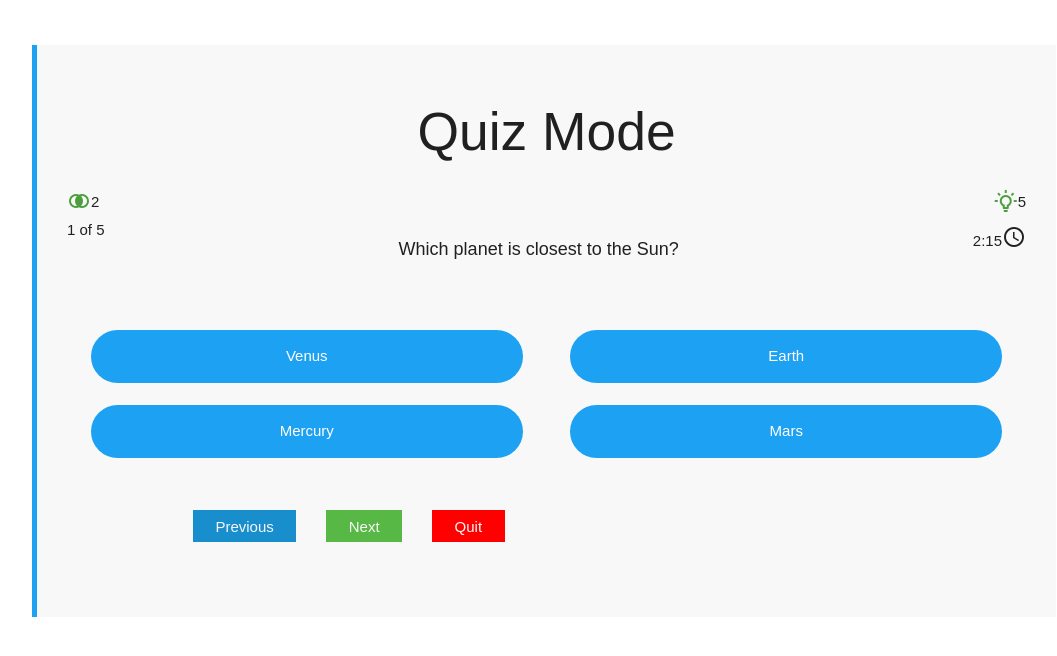
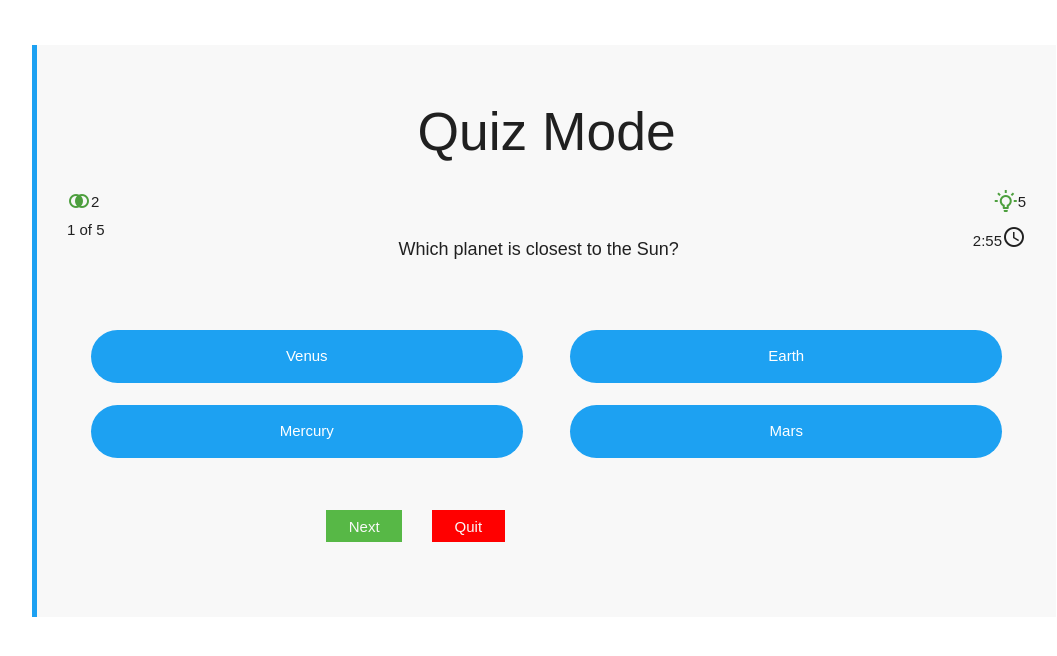
Before and after one commit to Aditya-138/Quiz, a React (Vite) app: page /play/quiz in a window 1280 px wide. Shown: the top 656 px of the page, without its empty margins (96-1153 px from the left). Built offline with nearby package versions, Linux system fonts and the light colour scheme.

Commit message:
timer and disabled button

```diff
--- a/src/components/quiz/Play.jsx
+++ b/src/components/quiz/Play.jsx
@@ -26,14 +26,18 @@ class Play extends Component {
             hints : 5,
             fiftyFifty :2,
             usedFiftyFifty :false,
+            nextButtonDisabled : false,
+            previousButtonDisabled:true,
             previousRandomNumbers : [],
             time :{}
         };
+        this.interval = null
     }
 
     componentDidMount () {
         const { questions,currentQuestion,nextQuestion,previousQuestion } = this.state;
         this.displayQuestions(questions,currentQuestion,nextQuestion,previousQuestion);
+        this.startTimer();
     }
 
     displayQuestions = (questions = this.state.questions,currentQuestion,nextQuestion,previousQuestion) =>{
@@ -53,6 +57,7 @@ class Play extends Component {
                 previousRandomNumbers:[]
             },() => {
                 this.showOptions();
+                this.handleDisableButton();
             })
         }
     };
@@ -277,9 +282,68 @@ class Play extends Component {
         }
     }
 
+    startTimer = () => {
+        const countDownTime = Date.now() + 180000;
+        this.interval = setInterval(() => {
+            const now = new Date();
+            const distance = countDownTime -now;
+
+            const minutes = Math.floor((distance %(1000*60*60))/(1000*60));
+            const seconds = Math.floor((distance %(1000*60))/(1000));
+
+            if(distance <0){
+                clearInterval(this.interval);
+                this.setState({
+                time : {
+                    minutes:0,
+                    seconds:0
+                }
+                },() => {
+                    alert('Quiz has ended');
+                    this.props.history.push('/');
+                });
+            }else {
+                this.setState({
+                    time : {
+                        minutes,
+                        seconds
+                    }
+                });
+            }
+        },1000);
+    }
+
+    handleDisableButton = () => {
+        if(this.state.previousQuestion === undefined || this.state.currentQuestionIndex === 0){
+            this.setState({
+                previousButtonDisabled: true
+            })
+        }else {
+            this.setState({
+                previousButtonDisabled:false
+            })
+        }
+
+        if(this.state.nextQuestion === undefined || this.state.currentQuestionIndex+1 === this.state.numberofQuestions){
+            this.setState({
+                nextButtonDisabled: true
+            })
+        }else {
+            this.setState({
+                nextButtonDisabled:false
+            })
+        }
+    }
 
     render (){
-        const { currentQuestion,currentQuestionIndex,numberofQuestions,hints,fiftyFifty } = this.state;
+        const {
+            currentQuestion,
+            currentQuestionIndex,
+            numberofQuestions,
+            hints,
+            fiftyFifty,
+            time
+        } = this.state;
         return (
             <Fragment>
                 <Helmet><title>Quiz page</title></Helmet>
@@ -303,7 +367,7 @@ class Play extends Component {
                         <div>
                             <p>
                                 <span className='left' style={{ float : 'left'}}> {currentQuestionIndex+1} of {numberofQuestions}</span>
-                               <span className='right'>2:15<span className="mdi mdi-clock-outline mdi-24px"></span></span>
+                               <span className='right'>{time.minutes}:{time.seconds}<span className="mdi mdi-clock-outline mdi-24px"></span></span>
                             </p>
                         </div>
                     <h5>{currentQuestion.question}</h5>
@@ -317,8 +381,18 @@ class Play extends Component {
                     </div>
 
                     <div className="button-container">
-                        <button id = "previous-button" onClick={this.handleButtonClick}>Previous</button>
-                        <button id = "next-button" onClick={this.handleButtonClick}>Next</button>
+                        <button
+                            className={this.state.previousButtonDisabled ? 'disable' : ''}
+                            id = "previous-button"
+                            onClick={this.handleButtonClick}>
+                            Previous
+                        </button>
+                        <button
+                            className={this.state.nextButtonDisabled ? 'disable' : ''}
+                            id = "next-button"
+                            onClick={this.handleButtonClick}>
+                            Next
+                        </button>
                         <button id = "quit-button" onClick={this.handleButtonClick}>Quit</button>
                     </div>
                     </div>
--- a/src/styles/base/_base.scss
+++ b/src/styles/base/_base.scss
@@ -18,3 +18,10 @@ body {
     border-radius: 5px !important;
     color: #f8f8f8 !important;
 }
+
+.disable {
+    background-color: #f8f8f8 !important;
+    box-shadow: none !important;
+    opacity: 0.9 !important;
+    pointer-events: none;
+}
```
